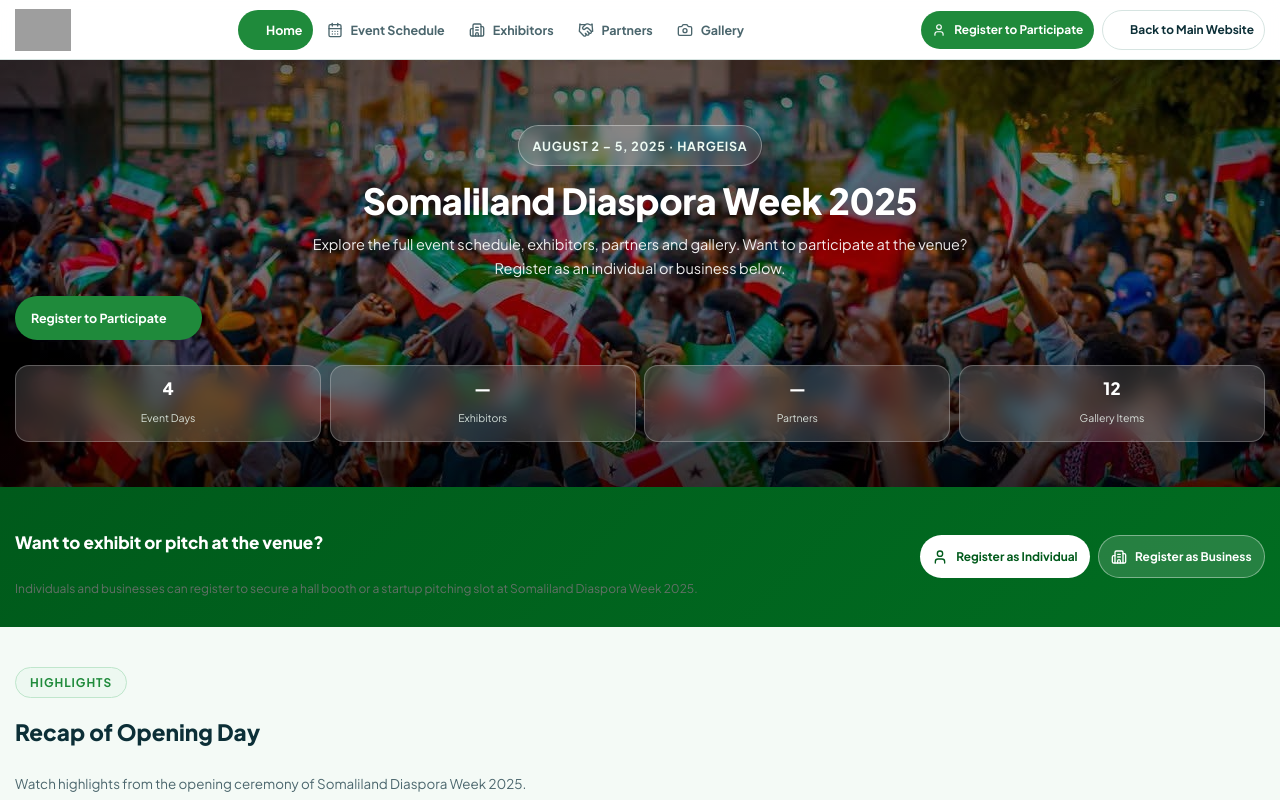
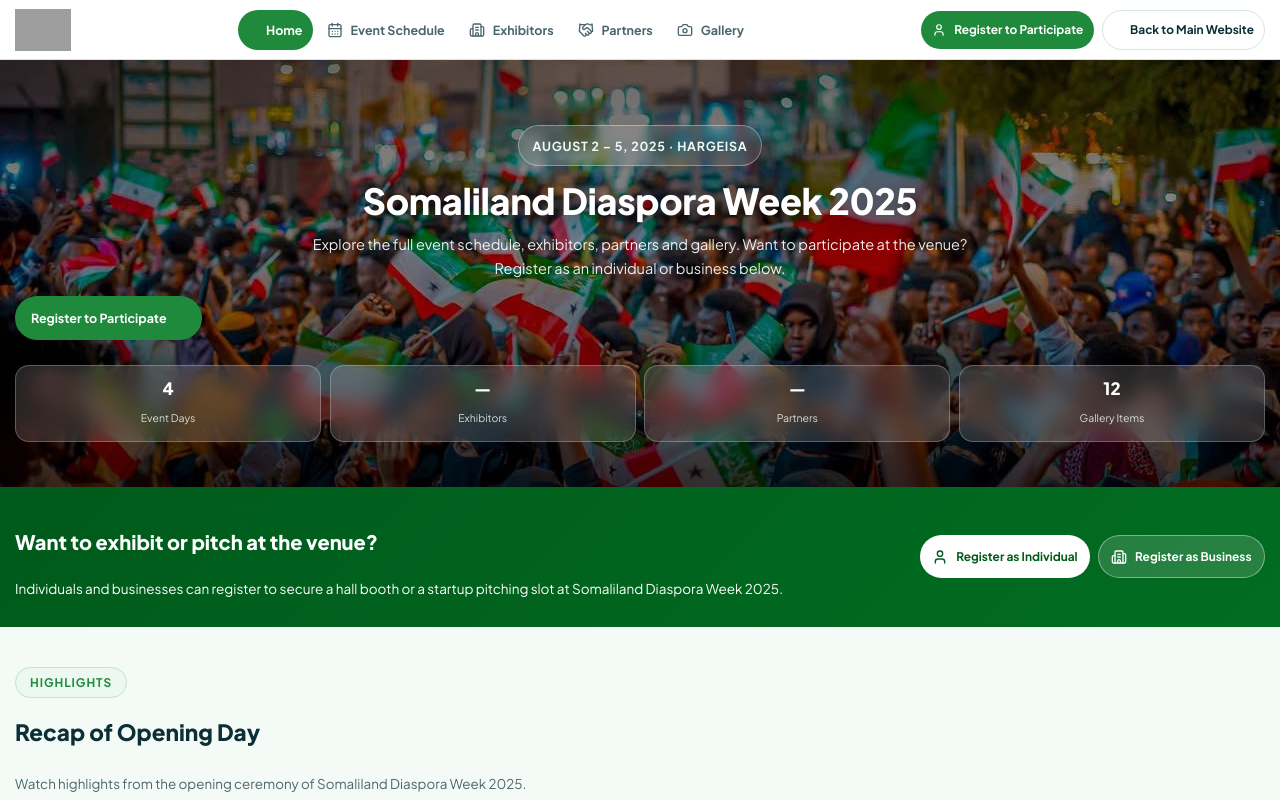
Before and after one commit to janogale/sldiaspora, a Next.js app: page /diaspora-week/portal in a window 1280 px wide. Shown: the top 800 px of the page. Built offline with nearby package versions, Linux system fonts and the light colour scheme; grey boxes are pictures that could not be loaded; a web font is replaced by a local one.

Commit message:
update home

```diff
--- a/app/diaspora-week/portal/page.module.css
+++ b/app/diaspora-week/portal/page.module.css
@@ -466,6 +466,7 @@
 
 .registerHeaderButton:hover {
   background: #16722f;
+  color: #ffffff;
 }
 
 /* Participate banner */
@@ -484,15 +485,17 @@
 }
 
 .participateText h2 {
-  font-size: 1.7rem;
+  font-size: 2rem;
   font-weight: 800;
   margin: 0 0 0.4rem;
+  color: #ffffff;
 }
 
 .participateText p {
   margin: 0;
-  opacity: 0.88;
-  font-size: 1.2rem;
+  font-size: 1.35rem;
+  color: #ffffff;
+  opacity: 1;
 }
 
 .participateActions {
```
